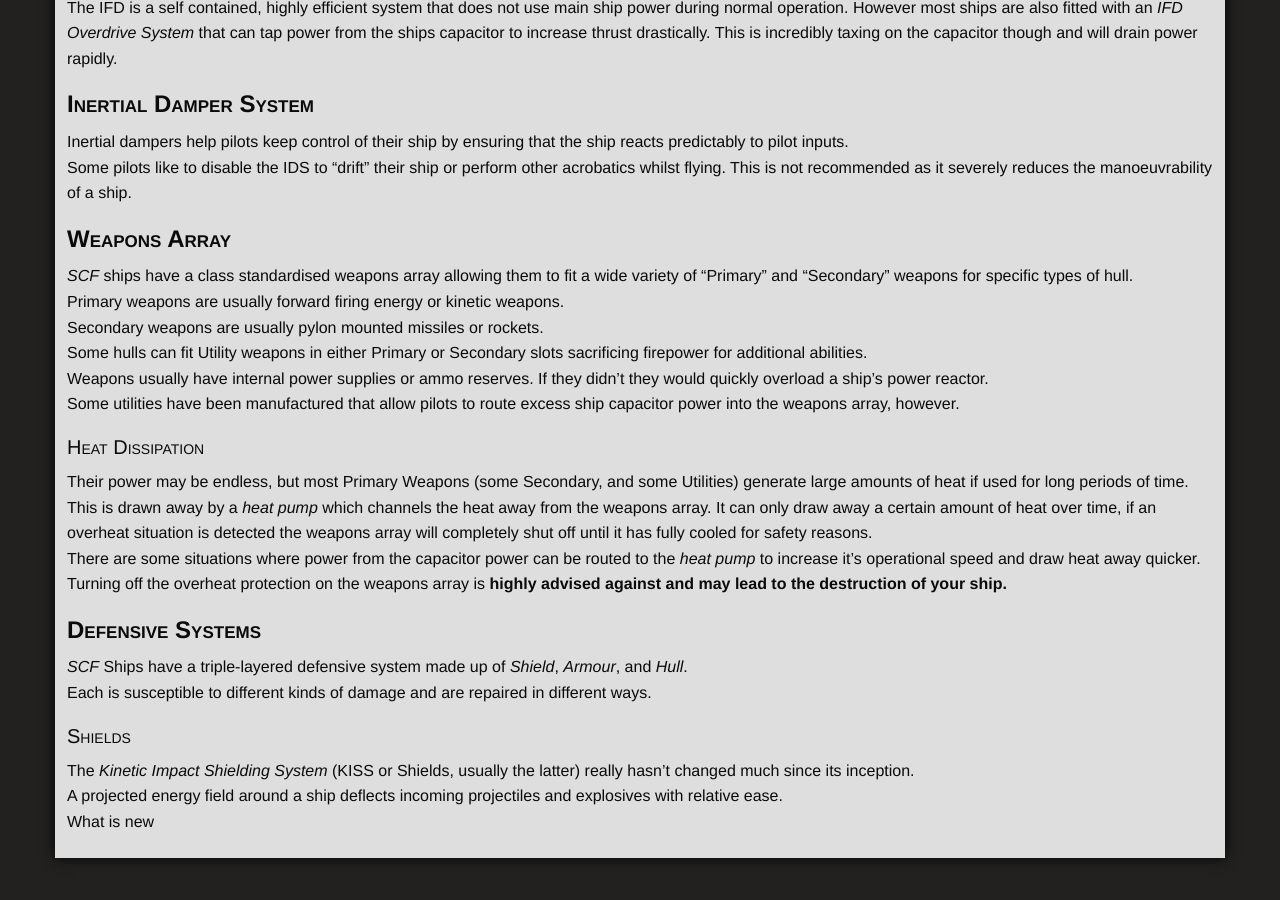
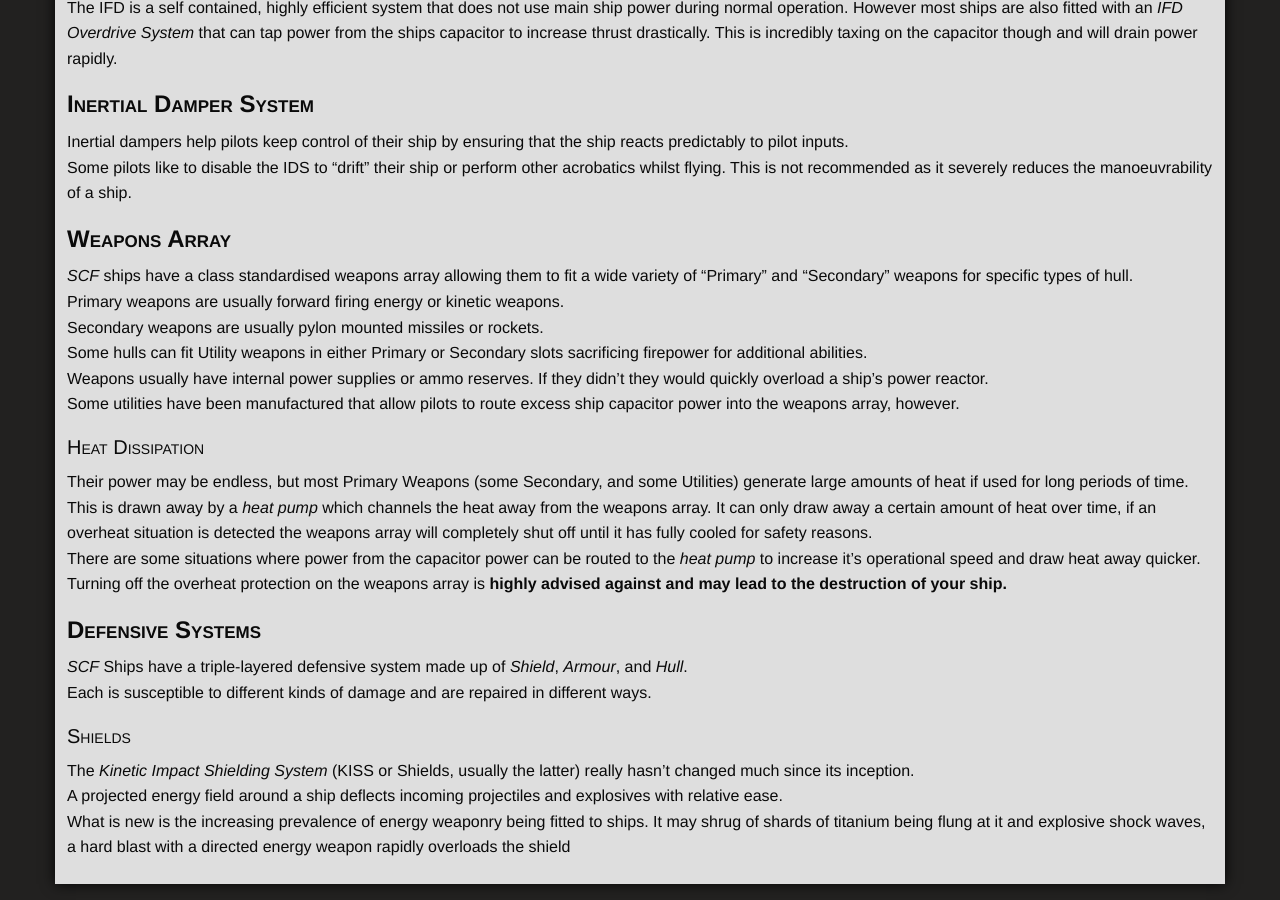
Before and after one commit to ori-sky/polar-space, a Jekyll site: the page built from designs/ships.md, in a window 1280 px wide and 900 px high, scrolled down 786 px. Built offline with Jekyll 4.4.1, drawn with Linux system fonts in a browser that asks for light colours; nearby versions of some CDN libraries; some web fonts are replaced; our own code applies the rules of GitHub Pages for plain Markdown files; library files that are not in the unit come from our copies; before the commit the page ends 1660 px from its top, so only the background shows below that.

Commit message:
designs/ships.md updated from https://stackedit.io/

```diff
--- a/designs/ships.md
+++ b/designs/ships.md
@@ -46,10 +46,10 @@ Each is susceptible to different kinds of damage and are repaired in different w
 ### Shields
 The *Kinetic Impact Shielding System* (KISS or Shields, usually the latter) really hasn't changed much since its inception.
 A projected energy field around a ship deflects incoming projectiles and explosives with relative ease.
-What is new
+What is new is the increasing prevalence of energy weaponry being fitted to ships. It may shrug of shards of titanium being flung at it and explosive shock waves, a hard blast with a directed energy weapon rapidly overloads the shield
 
 <!--stackedit_data:
 eyJwcm9wZXJ0aWVzIjoiZXh0ZW5zaW9uczpcbiAgcHJlc2V0Oi
-BnZm1cbiIsImhpc3RvcnkiOls3MDQ0ODE5NzEsLTEwMzQwMjU5
-MTddfQ==
+BnZm1cbiIsImhpc3RvcnkiOlsxNjQxODE4OTk0LC0xMDM0MDI1
+OTE3XX0=
 -->
```
